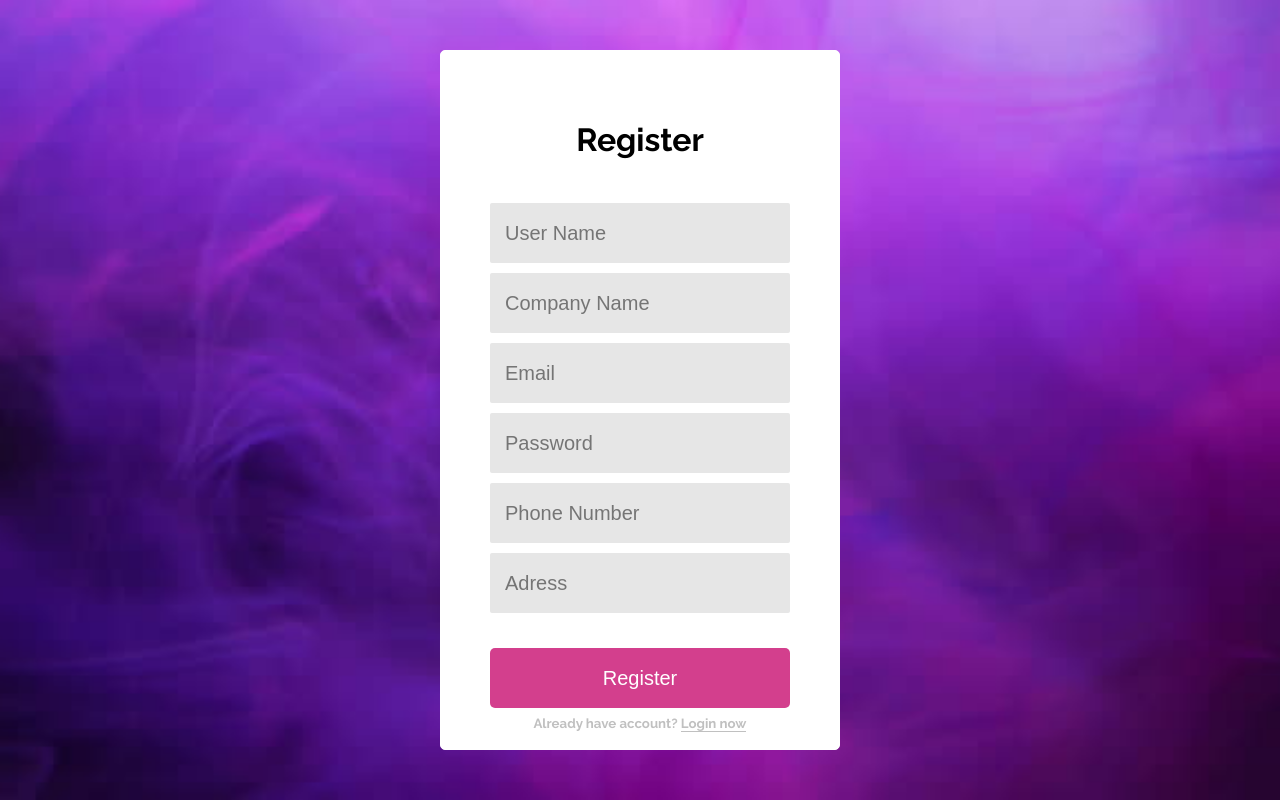
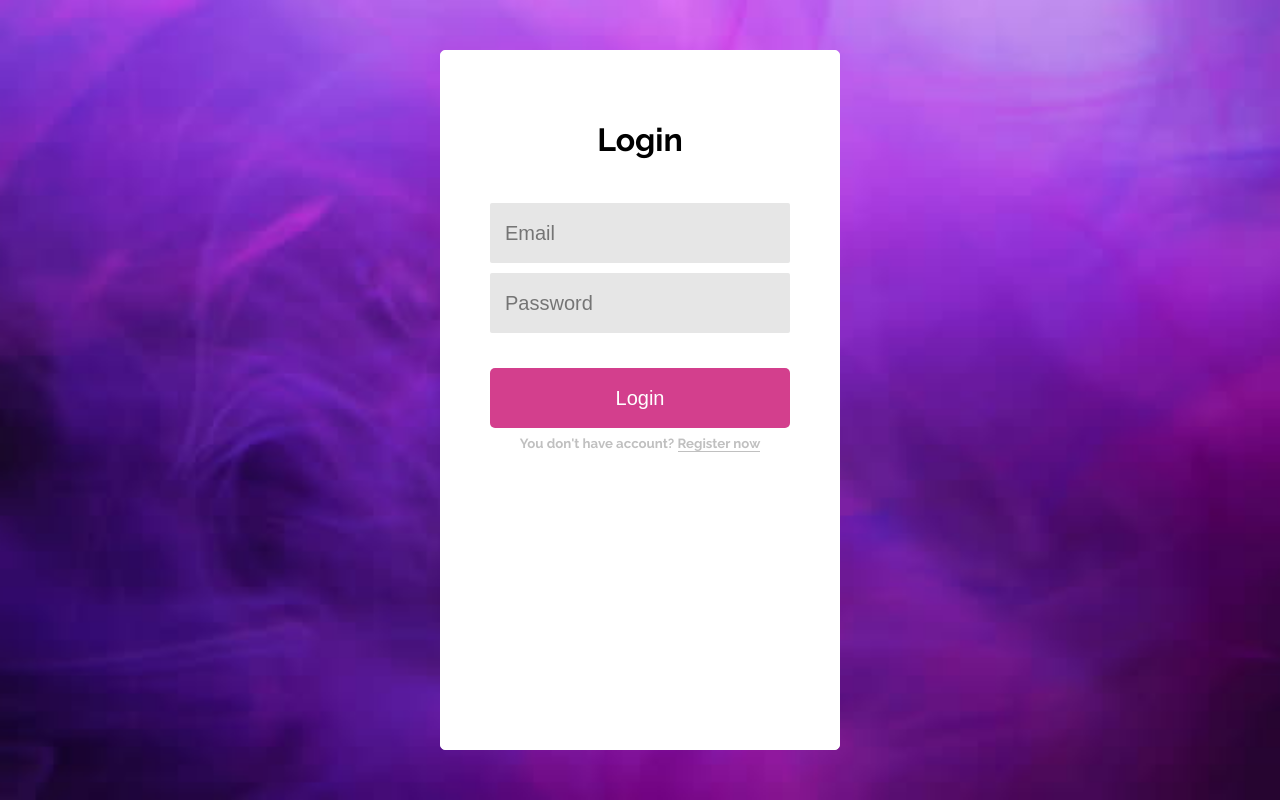
Before and after one commit to Code-Squad-Project-4/Project-4, a React (Create React App) app in the folder front-end/: page /login in a window 1280 px wide. Built offline with nearby package versions, Linux system fonts and the light colour scheme; the HTML template or start-up script is replaced by a standard one.

Commit message:
Finished login and register

```diff
--- a/front-end/src/App.css
+++ b/front-end/src/App.css
@@ -57,6 +57,7 @@ input::-webkit-inner-spin-button {
     cursor: pointer;
     transition-duration: 0.5s;
     border-radius: 5px;
+
 }
 
 .card button:hover{
@@ -75,3 +76,18 @@ input::-webkit-inner-spin-button {
 .card h5 span:hover{
     color: #D33F8D;
 }
+
+.card h4 span{
+    color: red;
+}
+.check{
+    display: flex;
+    align-items: center;
+    margin-right: 120px;
+}
+.check input{
+    margin-right: 5px;
+    width: 20px;
+
+
+}
--- a/front-end/src/App.js
+++ b/front-end/src/App.js
@@ -1,18 +1,13 @@
-import React, { Component } from 'react';
-import './App.css';
-import { Register } from './components/Register';
+import React, { Component } from 'react'
+import {LoginApp} from './components/LoginApp'
 
-// Class component
+
 export default class App extends Component {
-  constructor(props) {
-    super(props);
-    this.state = {};
-  }
-  render() {
-    return (
-      <div>
-        <Register/>
-      </div>
-    );
-  }
+    render() {
+        return (
+            <div>
+                <LoginApp/>
+            </div>
+        )
+    }
 }
--- /dev/null
+++ b/front-end/src/components/Login.js
@@ -0,0 +1,50 @@
+import React, { Component } from 'react'
+import Background from '../pics/background-login.jpg'
+
+
+
+const loginStyle={
+    width:"100%",
+    height:"100vh",
+    backgroundImage: `url(${Background})`,
+    backgroundSize:"cover",
+    backgroundPosition:"center",
+
+}
+
+export class Login extends Component {
+    constructor(props) {
+        super(props);
+        this.state = {
+          email:'',
+          password:'',
+        };}
+    emailHandler=(e)=>{
+        this.setState({email:e.target.value})
+    }
+    passHandler=(e)=>{
+        this.setState({password:e.target.value})
+    }
+    onLogin=()=>{
+        this.props.onLogin(this.state.email,this.state.password);
+        this.setState({password:""})
+        this.setState({email:""})
+    }
+
+    render() {
+        return (
+            <div>
+                <div style={loginStyle} className="container">
+                    <div className="card">
+                        <h1>Login</h1>
+                        <input type="text" placeholder="Email" onChange={this.emailHandler}></input>
+                        <h4>{this.props.onErr()?(<span>Incorrect Email or password...</span>):(<span></span>)}</h4>
+                        <input type="password" placeholder="Password" onChange={this.passHandler}></input>
+                        <button onClick={this.onLogin}>Login</button>
+                        <h5>You don't have account? <span >Register now</span></h5>
+                    </div>
+                </div>
+            </div>
+        )
+    }
+}
--- /dev/null
+++ b/front-end/src/components/LoginApp.js
@@ -0,0 +1,109 @@
+import React, { Component } from 'react';
+import axios from 'axios';
+import '../App.css';
+import {BrowserRouter as Router, Route} from 'react-router-dom';
+import { Register } from '../components/Register';
+import { Login } from '../components/Login';
+
+// Class component
+export  class LoginApp extends Component {
+  constructor(props) {
+    super(props);
+    this.state = {
+      isLoggedIn:false,
+      loginErr:false,
+      emailErr:false,
+      compErr:false,
+      userErr:false,
+      token:'',
+    };
+
+  }
+
+ handleRegister=(email,password,company_name,adress,user_name,phone,role)=>{
+    axios.post(`http://localhost:5000/register/${role}`,{
+      email,
+      password,
+      company_name,
+      adress,
+      user_name,
+      phone
+    })
+      .then((response)=>{
+        console.log(email,password,company_name,adress,user_name,phone,role)
+        if(response.data==="Email is used.."){
+          this.setState({emailErr:true})
+        }else if(response.data==="User name is used.."){
+          this.setState({userErr:true})
+        }else if(response.data==="Company name is used.."){
+          this.setState({compErr:true})
+        }else if(response.data==="Your account has been successfully created."){
+          console.log("account registered")
+          this.setState({emailErr:false})
+          this.setState({userErr:false})
+          this.setState({compErr:false})
+        }
+      })
+ };
+
+ handleLogin=(email,password)=>{
+    axios.post('http://localhost:5000/login',{
+      email,
+      password:password
+       })
+      .then((response)=>{
+        if(response.data==="Invalid Email or password.."){
+          this.setState({loginErr:true});
+          console.log(this.state.isLoggedIn)
+
+        }else{
+          this.setState({isLoggedIn:true});
+          this.setState({loginErr:false})
+          this.setState({token:response.data});
+          console.log(this.state.isLoggedIn);
+          console.log(this.state.token)
+        }
+      })
+      .catch((err)=>{throw err})
+
+ }
+
+ handleErr=()=>{
+   console.log("ee")
+   return this.state.loginErr
+ }
+ handleEmailErr=()=>{
+   console.log(this.state.emailErr)
+   return this.state.emailErr
+ }
+ handleCompErr=()=>{
+   return this.state.compErr
+ }
+ handleUserErr=()=>{
+   return this.state.userErr
+ }
+  render() {
+    return (
+      <Router>
+        <div>
+          <Route exact path='/register/seller'>
+            <Register
+            onRegister={this.handleRegister}
+            onUserErr={this.handleUserErr}
+            onCompErr={this.handleCompErr}
+            onEmailErr={this.handleEmailErr}
+             />
+          </Route>
+          <Route exact path='/login'>
+            <Login
+             onLogin={this.handleLogin}
+             onErr={this.handleErr}
+             />
+          </Route>
+
+        </div>
+      </Router>
+
+    );
+  }
+}
--- a/front-end/src/components/Register.js
+++ b/front-end/src/components/Register.js
@@ -1,5 +1,7 @@
 import React, { Component } from 'react'
+import { Link } from 'react-router-dom';
 import Background from '../pics/background-login.jpg'
+
 
 
 
@@ -13,20 +15,69 @@ const registerStyle={
 }
 
 export class Register extends Component {
+
+    constructor(props) {
+        super(props);
+        this.state = {
+          email:'',
+          password:'',
+          user_name:'',
+          company_name:'',
+          adress:'',
+          phone:'',
+          role:'customer'
+        };}
+    emailHandler=(e)=>{
+        this.setState({email:e.target.value})
+    }
+    passHandler=(e)=>{
+        this.setState({password:e.target.value})
+    }
+   companyHandler=(e)=>{
+        this.setState({company_name:e.target.value})
+    }
+    adressHandler=(e)=>{
+        this.setState({adress:e.target.value})
+    }
+    userHandler=(e)=>{
+        this.setState({user_name:e.target.value})
+    }
+    phoneHandler=(e)=>{
+        this.setState({phone:e.target.value})
+    }
+    roleHandler=(e)=>{
+        this.setState({role:'seller'});
+        console.log(this.state.role,"alaa")
+    }
+    onRegister=()=>{
+        this.props.onRegister(this.state.email,this.state.password,this.state.company_name,this.state.adress,this.state.user_name,this.state.phone,this.state.role);
+        console.log(this.state.email)
+        this.setState({password:""})
+        this.setState({email:""})
+    }
     render() {
         return (
             <div>
                 <div style={registerStyle} className="container">
                     <div className="card">
                         <h1>Register</h1>
-                        <input type="text" placeholder="User Name"></input>
-                        <input type="text" placeholder="Company Name"></input>
-                        <input type="text" placeholder="Email"></input>
-                        <input type="password" placeholder="Password"></input>
-                        <input type="number" placeholder="Phone Number"></input>
-                        <input type="text" placeholder="Adress"></input>
-                        <button>Register</button>
-                        <h5>Already have account? <span>Login now</span></h5>
+                        <input type="text" placeholder="User Name"onChange={this.userHandler}></input>
+                        <h4>{this.props.onUserErr()?(<span>Username is already used...</span>):(<span></span>)}</h4>
+                        <input type="text" placeholder="Company Name"onChange={this.companyHandler}></input>
+                        <h4>{this.props.onCompErr()?(<span>Company name is already used...</span>):(<span></span>)}</h4>
+                        <input type="text" placeholder="Email" onChange={this.emailHandler}></input>
+                        <h4>{this.props.onEmailErr()?(<span>Email is already used...</span>):(<span></span>)}</h4>
+                        <input type="password" placeholder="Password" onChange={this.passHandler}></input>
+                        <input type="number" placeholder="Phone Number" onChange={this.phoneHandler}></input>
+                        <input type="text" placeholder="Adress" onChange={this.adressHandler}></input>
+
+                        <div className="check">
+                            <input type="checkbox" name="seller" onClick={this.roleHandler}></input>
+                            <label > Register as a seller</label>
+                        </div>
+                        <button onClick={this.onRegister}>Register</button>
+                        <h5>Already have account? <span>Login now </span></h5>
+
                     </div>
                 </div>
             </div>
```
Also changed, not shown: 2 other files (tests, documents, lock files or other folders).
